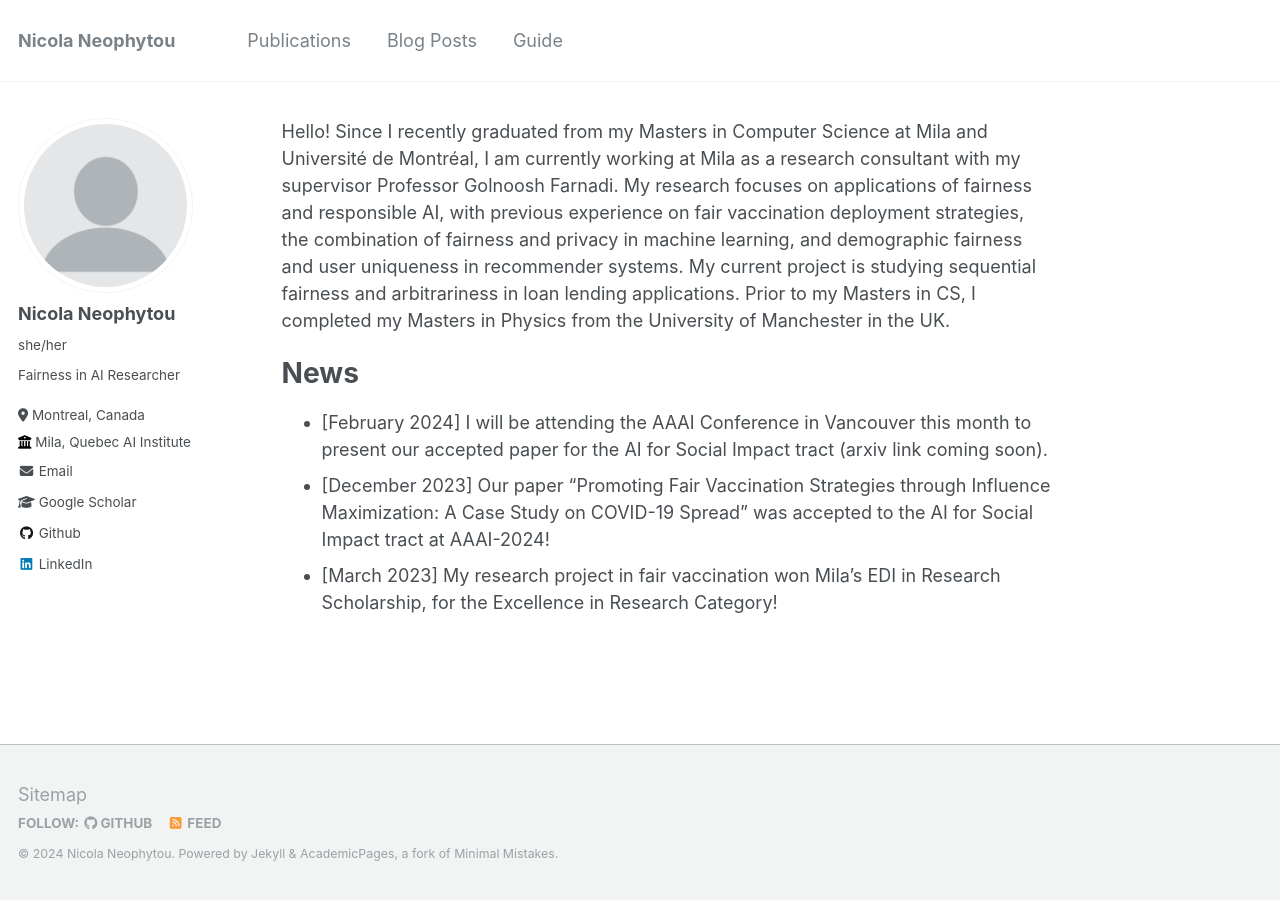
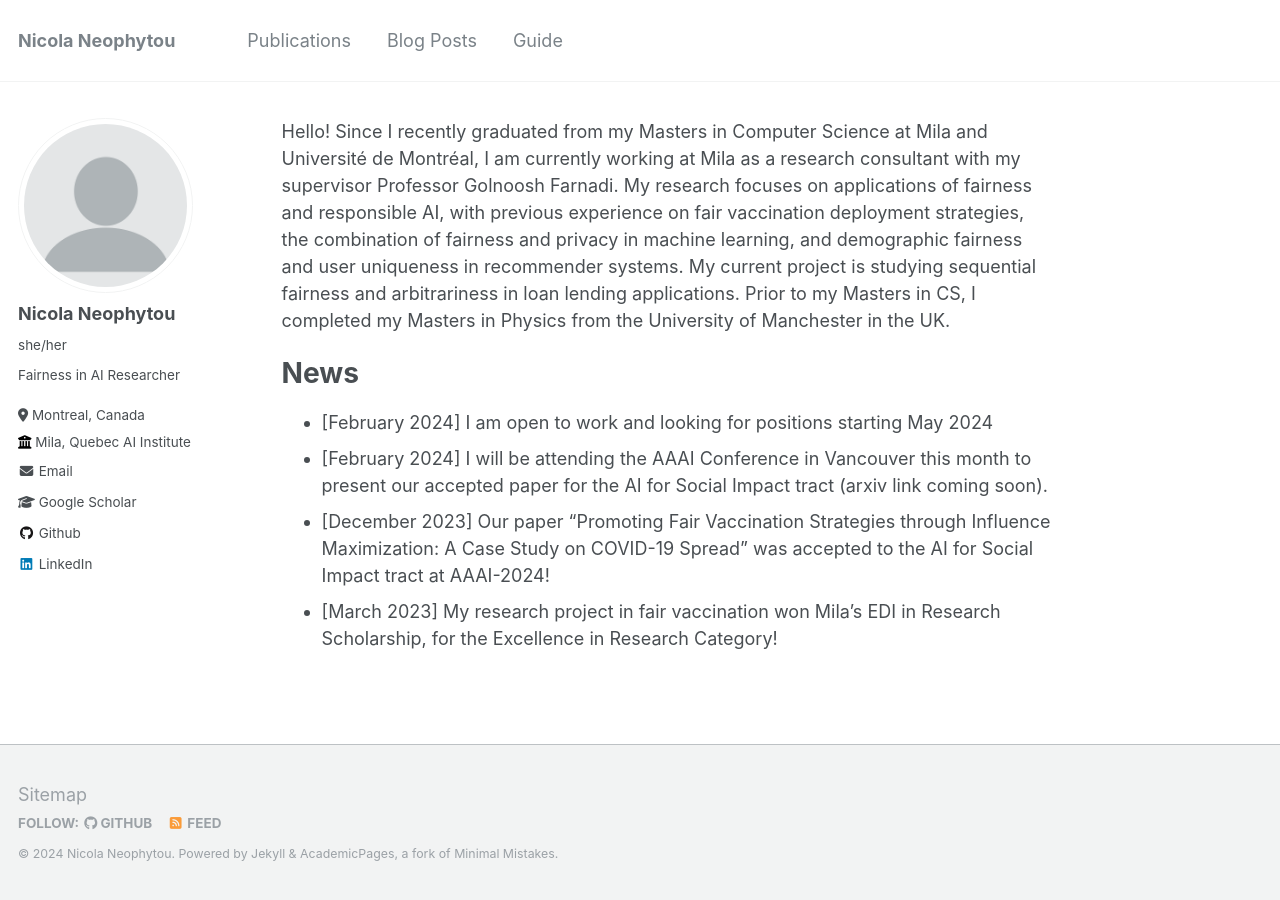
Before and after one commit to nicolaneo/nicolaneo.github.io, a Jekyll site: the page built from _pages/about.md, in a window 1280 px wide. Built offline with Jekyll 4.4.1, drawn with Linux system fonts in a browser that asks for light colours.

Commit message:
Update about.md

```diff
--- a/_pages/about.md
+++ b/_pages/about.md
@@ -11,6 +11,7 @@ Hello! Since I recently graduated from my Masters in Computer Science at Mila an
 
 News
 =====
+* [February 2024] I am open to work and looking for positions starting May 2024
 * [February 2024] I will be attending the AAAI Conference in Vancouver this month to present our accepted paper for the AI for Social Impact tract (arxiv link coming soon).
 * [December 2023] Our paper "Promoting Fair Vaccination Strategies through Influence Maximization: A Case Study on COVID-19 Spread" was accepted to the AI for Social Impact tract at AAAI-2024!
 * [March 2023] My research project in fair vaccination won Mila's EDI in Research Scholarship, for the Excellence in Research Category!
```
